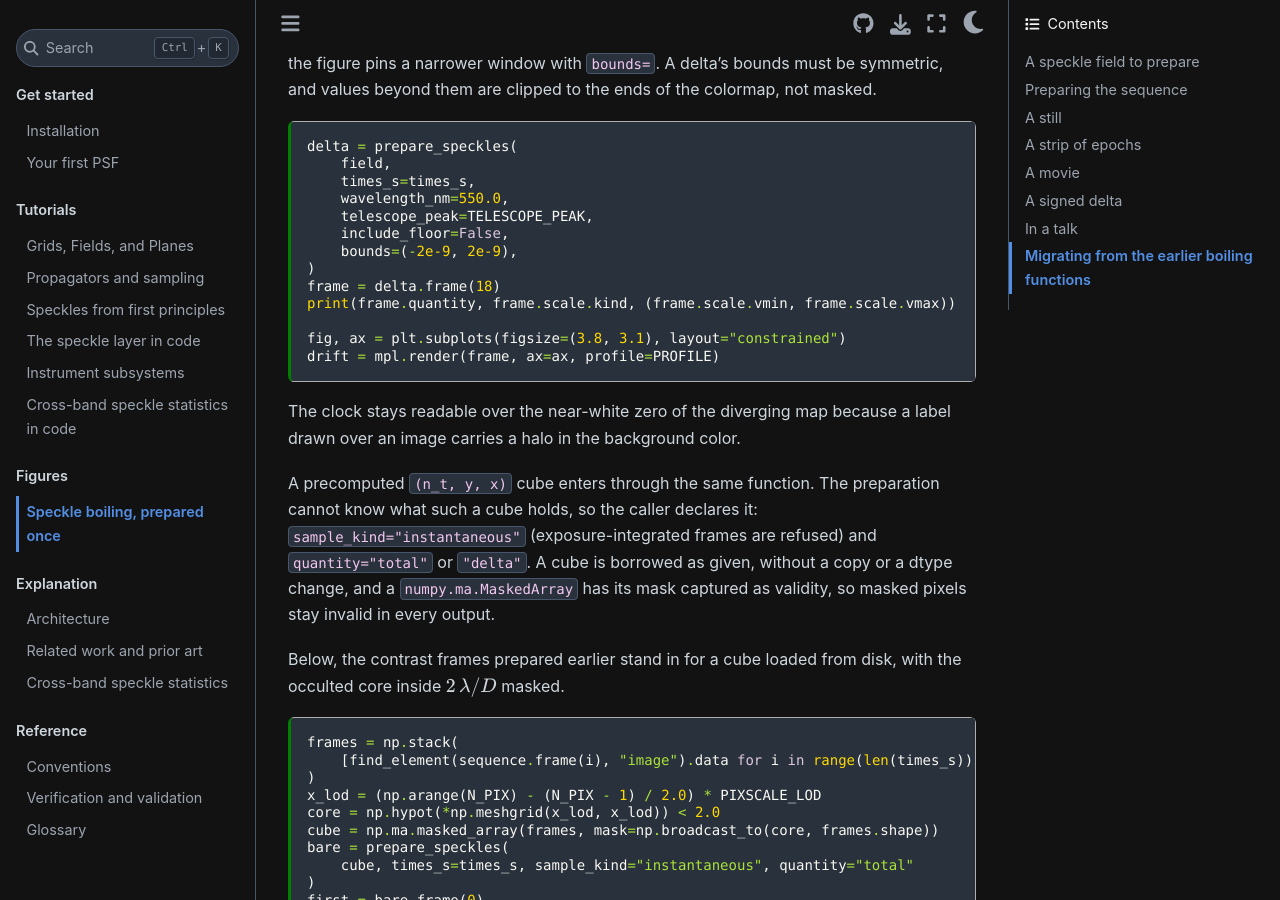
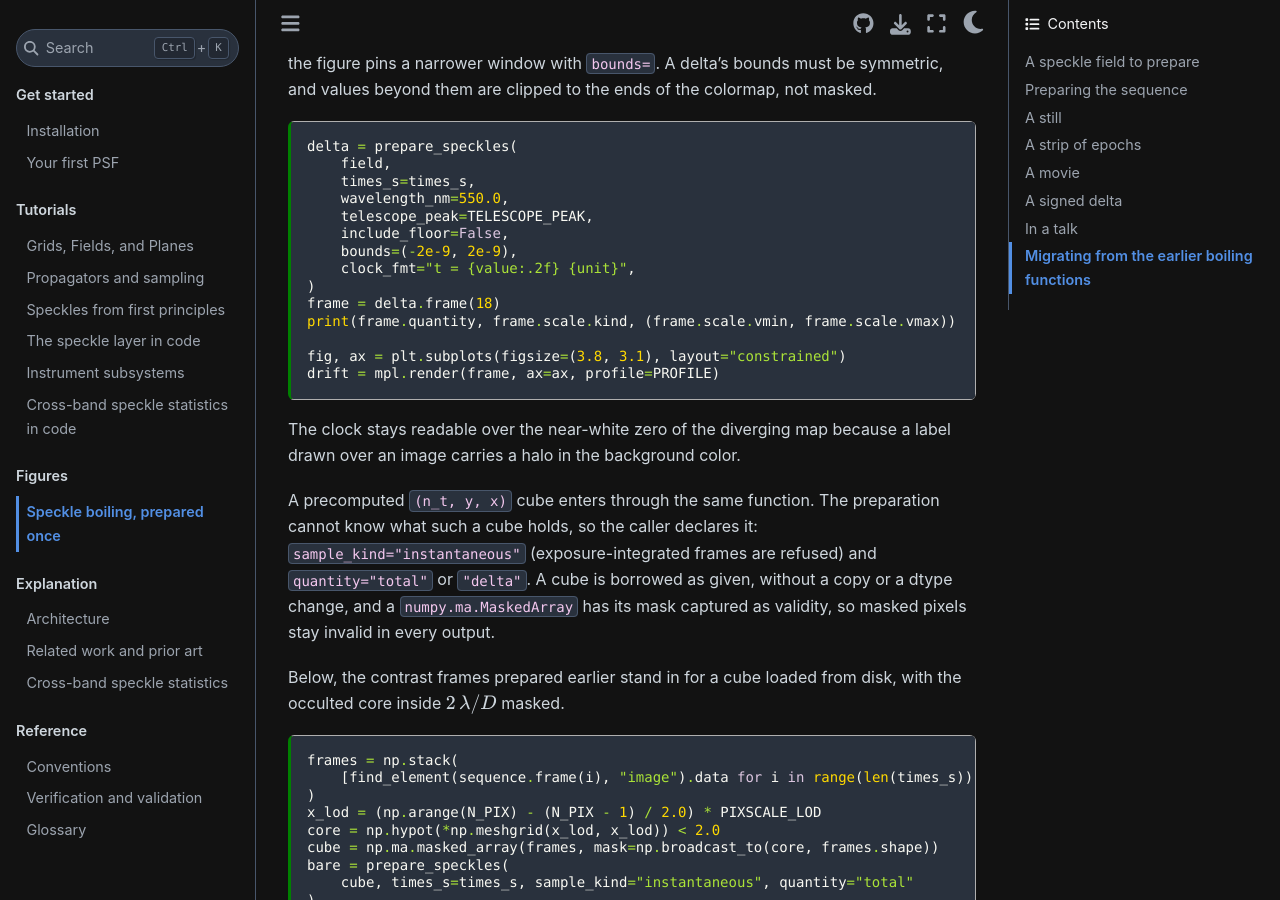
Before and after one commit to CoreySpohn/physicaloptix, a Sphinx documentation site: the page built from docs/prepared-speckles.md, in a window 1280 px wide and 900 px high, scrolled down 4938 px. Built offline with Sphinx 7.4.7 and the Sphinx Book theme 1.1.4, drawn with Linux system fonts in a browser that asks for light colours; pages that are not in the unit, such as notebooks, are missing from menus.

Commit message:
docs(viz): format the delta example's clock like the others

```diff
--- a/docs/prepared-speckles.md
+++ b/docs/prepared-speckles.md
@@ -266,6 +266,7 @@ delta = prepare_speckles(
     telescope_peak=TELESCOPE_PEAK,
     include_floor=False,
     bounds=(-2e-9, 2e-9),
+    clock_fmt="t = {value:.2f} {unit}",
 )
 frame = delta.frame(18)
 print(frame.quantity, frame.scale.kind, (frame.scale.vmin, frame.scale.vmax))
```
